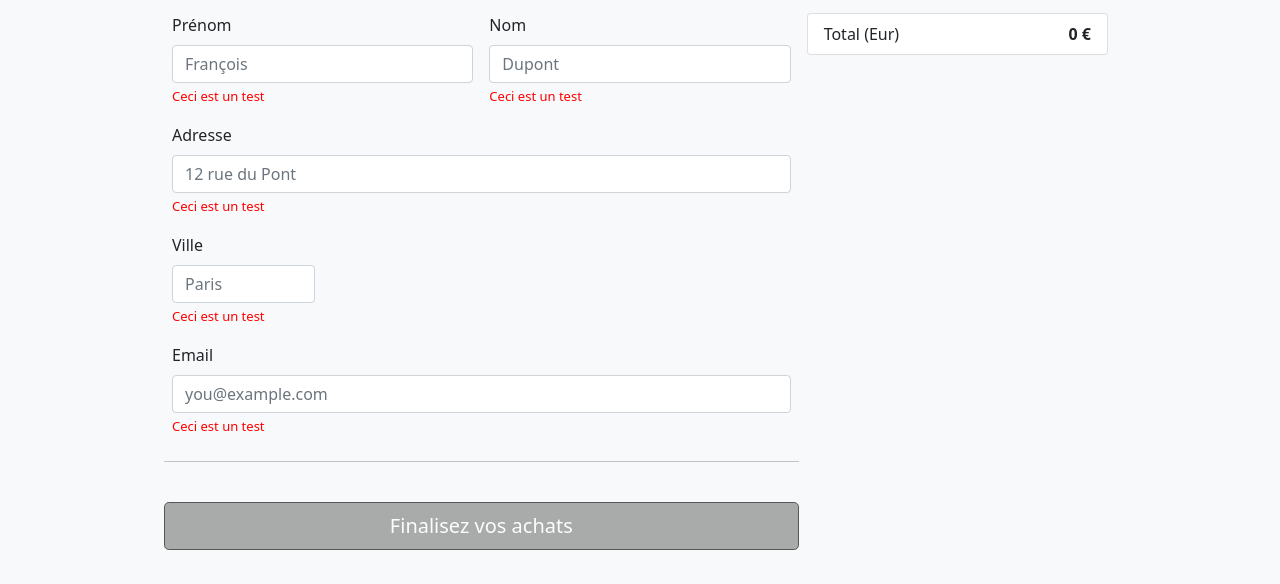
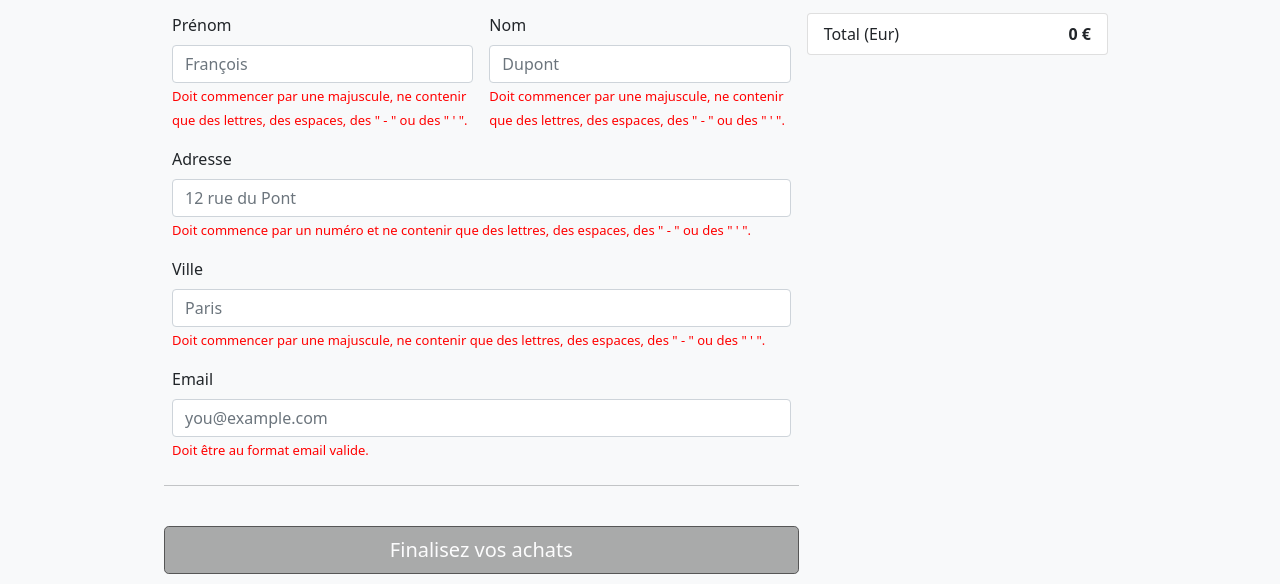
Before and after one commit to BDeMot/DeMotBenjamin_5_11012021, a website with bundled scripts: page FRONT/pages/cart.html in a window 1280 px wide. Shown: the part 216-800 px from the top of the page. Built offline with nearby package versions, Linux system fonts and the light colour scheme.

Commit message:
Messages d'erreur de Cart changés

```diff
--- a/FRONT/pages/cart.html
+++ b/FRONT/pages/cart.html
@@ -49,32 +49,32 @@
             				<div class="col-sm-6">
               					<label for="firstName" class="form-label">Prénom</label>
               					<input type="text" class="form-control " id="firstName" name="firstName" placeholder="François" pattern="^[A-Z]{1}[A-Za-zéèïç'\s-]{1,}$" required>
-              					<span>Ceci est un test</span>
+              					<span> Doit commencer par une majuscule, ne contenir que des lettres, des espaces, des " - " ou des " ' ".</span>
             				</div>
 
             				<div class="col-sm-6">
               					<label for="lastName" class="form-label">Nom</label>
               					<input type="text" class="form-control " id="lastName" name="lastName" placeholder="Dupont" pattern ="^[A-Z]{1}[A-Za-zéèïç'\s-]{1,}$" required>
-								<span>Ceci est un test</span>
+								<span>Doit commencer par une majuscule, ne contenir que des lettres, des espaces, des " - " ou des " ' ".</span>
             				</div>
 
 
             				<div class="col-12">
               					<label for="address" class="form-label">Adresse</label>
               					<input type="text" class="form-control " name="address" id="address" placeholder="12 rue du Pont" pattern ="^[\d]+\s[A-Za-zéèïîç'\s-]{2,}$" required>
-								<span>Ceci est un test</span>
+								<span>Doit commence par un numéro et ne contenir que des lettres, des espaces, des " - " ou des " ' ".</span>
 							</div>
 
-            				<div class="col-md-3">
+            				<div class="col-md-12">
               					<label for="city" class="form-label">Ville</label>
               					<input type="text" class="form-control " name="city" id="city" placeholder="Paris" pattern ="^[A-Z]{1}[A-Za-zéèïîç'\s-]{2,}$" required>
-								<span>Ceci est un test</span>
+								<span>Doit commencer par une majuscule, ne contenir que des lettres, des espaces, des " - " ou des " ' ".</span>
 							</div>
 
             				<div class="col-12">
               					<label for="email" class="form-label">Email</label>
               					<input type="email" name="mail" class="form-control " id="email" placeholder="you@example.com" pattern="^[\w\.-]+@[\w\.-]+\.\w{2,4}$" required>
-								<span>Ceci est un test</span>
+								<span>Doit être au format email valide.</span>
 							</div>
             				<hr class="my-4">
 
```
